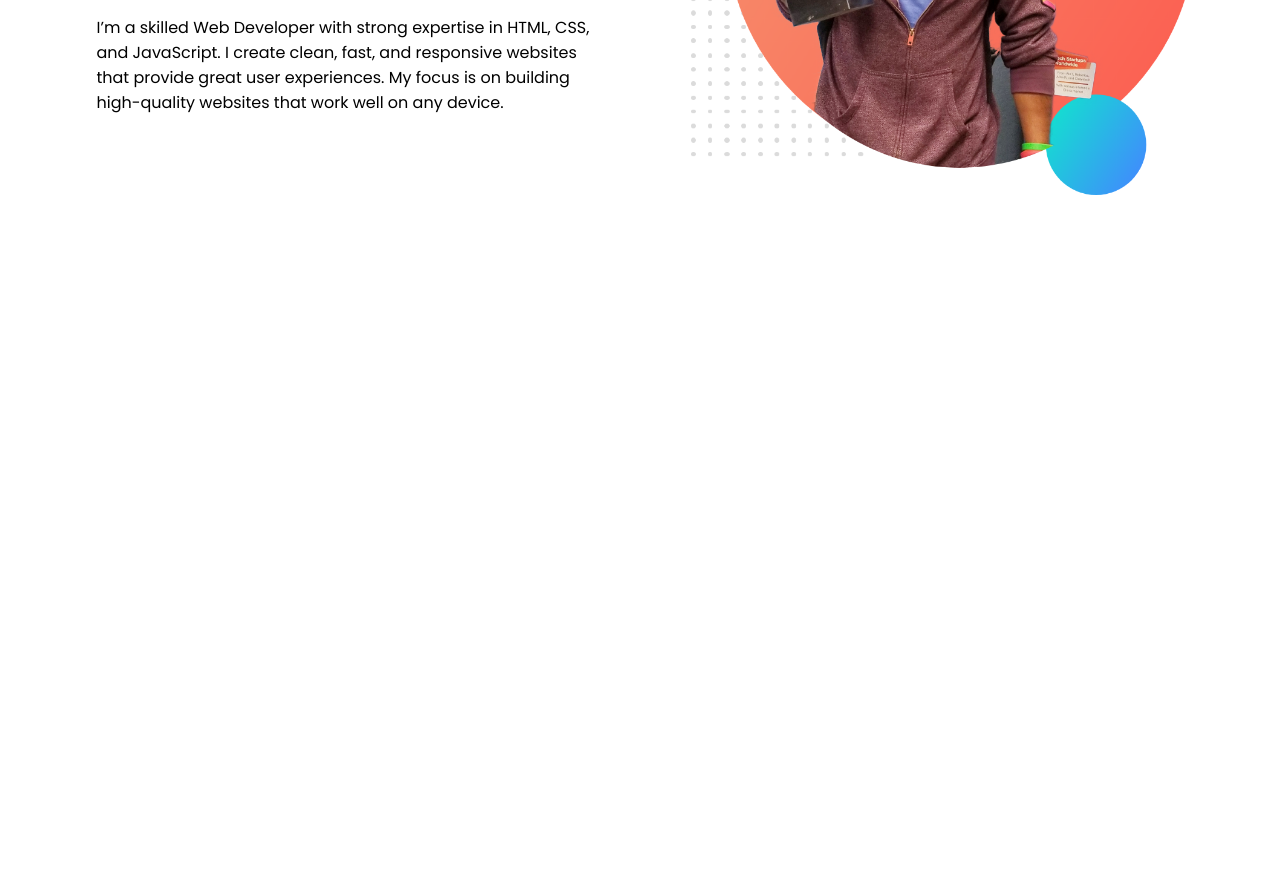
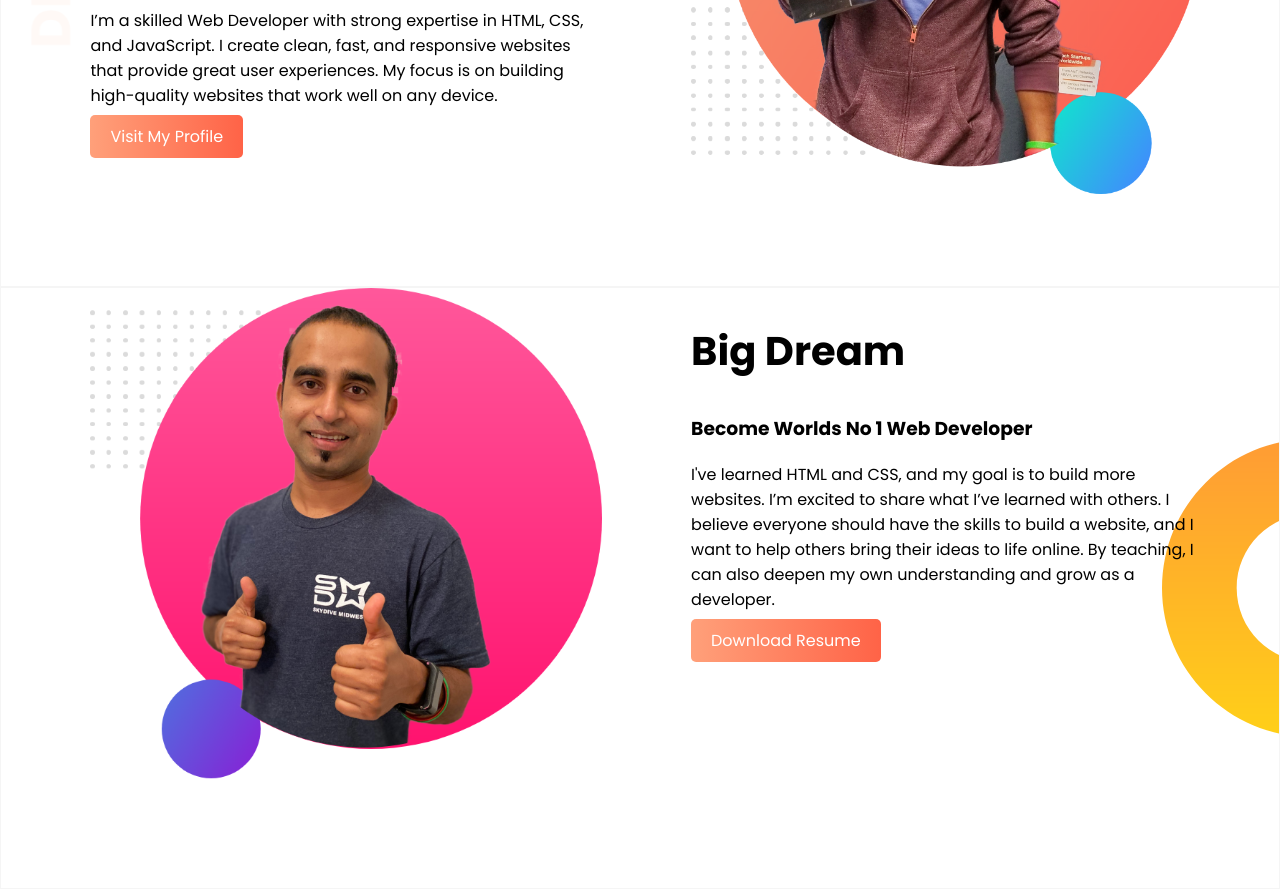
Before and after one commit to SMDpHero/Portfolio-Website-01, a plain HTML site: page index.html in a window 1280 px wide. Shown: the part 315-1204 px from the top of the page. Before the commit the page ends 800 px from the top, so only its background shows below. Drawn offline with Linux system fonts and the light colour scheme.

Commit message:
dream area added

```diff
--- a/index.html
+++ b/index.html
@@ -13,7 +13,7 @@
     <link rel="stylesheet" href="style.css" />
   </head>
   <body>
-    <section>
+    <section class="top-banner">
       <div class="half-width">
         <h1>Welcome To</h1>
         <h1><span class="name-highlight">SMD's</span> World</h1>
@@ -24,10 +24,29 @@
           great user experiences. My focus is on building high-quality websites
           that work well on any device.
         </p>
+        <a class="link-btn" target="_blank" href="https://www.linkedin.com/in/shekhmdnayem/">
+          Visit My Profile
+        </a>
       </div>
       <div class="half-width">
         <img src="images/jhankar.png" alt="" />
       </div>
     </section>
+    <section class="dream-area">
+      <div class="half-width">
+        <img src="images/jhankar2.png" alt="" />
+      </div>
+      <div class="half-width">
+        <h2>Big Dream</h2>
+        <h3>Become Worlds No 1 Web Developer</h3>
+        <p>
+          I've learned HTML and CSS, and my goal is to build more websites. I’m excited to share what I’ve learned with others. I believe everyone should have the skills to build a website, and I want to help others bring their ideas to life online. By teaching, I can also deepen my own understanding and grow as a developer.
+        </p>
+        <a class="link-btn" target="_blank" href="https://smdnayem.github.io/HTML_Resume/">
+          Download Resume
+        </a>
+      </div>
+
+    </section>
   </body>
 </html>
--- a/style.css
+++ b/style.css
@@ -1,11 +1,15 @@
 body {
+  margin: 0;
   font-family: "Poppins", sans-serif;
 }
 h1 {
   font-size: 50px;
 }
+h2{
+  font-size: 40px;
+}
 .name-highlight {
-  color: orange;
+  color: lightsalmon;
 }
 .half-width {
   width: 40%;
@@ -17,3 +21,25 @@ h1 {
 .half-width img {
   width: 100%;
 }
+.top-banner {
+  background-image: url("images/top-banner.png");
+  background-repeat: no-repeat;
+}
+section {
+  height: 500px;
+  border: 1px solid whitesmoke;
+  padding-bottom: 100px;
+
+}
+.link-btn{
+  text-decoration: none;
+  color: rgb(255, 255, 255);
+  background-image: linear-gradient(90deg,lightsalmon,tomato);
+  padding: 10px 20px;
+  border-radius: 5px;
+}
+.dream-area {
+  background-image: url("images/dream-bg.png");
+  background-repeat: no-repeat;
+  background-position: right;
+}
```
